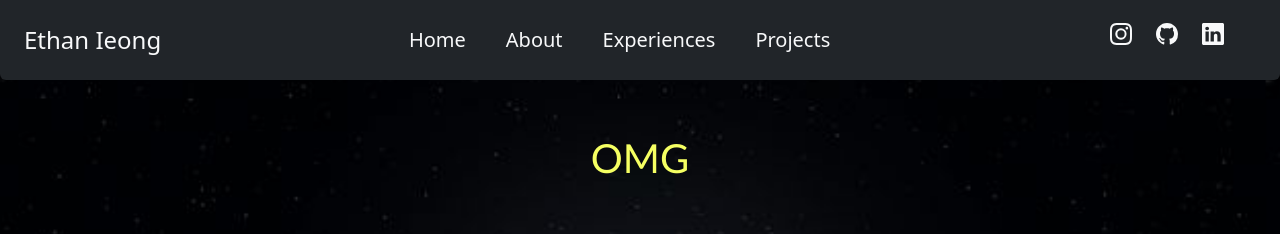
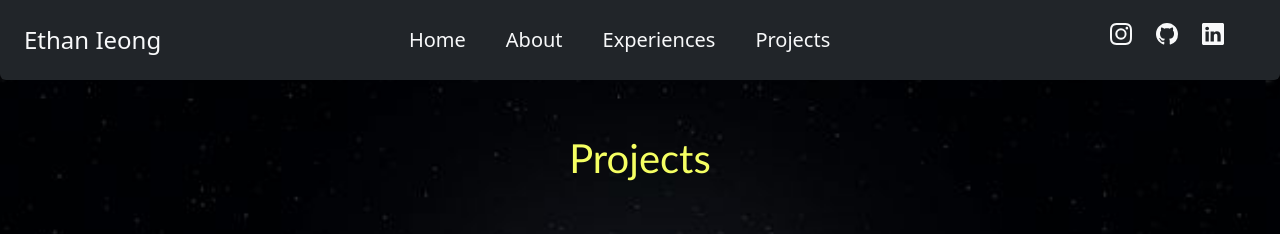
Before and after one commit to etthann/etthann.github.io, a React (Create React App) app: page /#/projects in a window 1280 px wide. Shown: the top 234 px of the page. Built offline with nearby package versions, Linux system fonts and the light colour scheme; no server answers.

Commit message:
Update Projects.tsx

```diff
--- a/src/pages/Projects/Projects.tsx
+++ b/src/pages/Projects/Projects.tsx
@@ -9,7 +9,7 @@ const Projects: React.FC = () => {
   return (
     <div className="container-fluid overflow-x-hidden main-screen-background gx-0 ">
       <Nav />
-      <div className="projects-title mt-5 text-center fs-1">OMG</div>
+      <div className="projects-title mt-5 text-center fs-1">Projects</div>
       <div className="row mt-5 gx-0 justify-content-center">
         {projectInfo.map((project, index) => (
           <div
```
